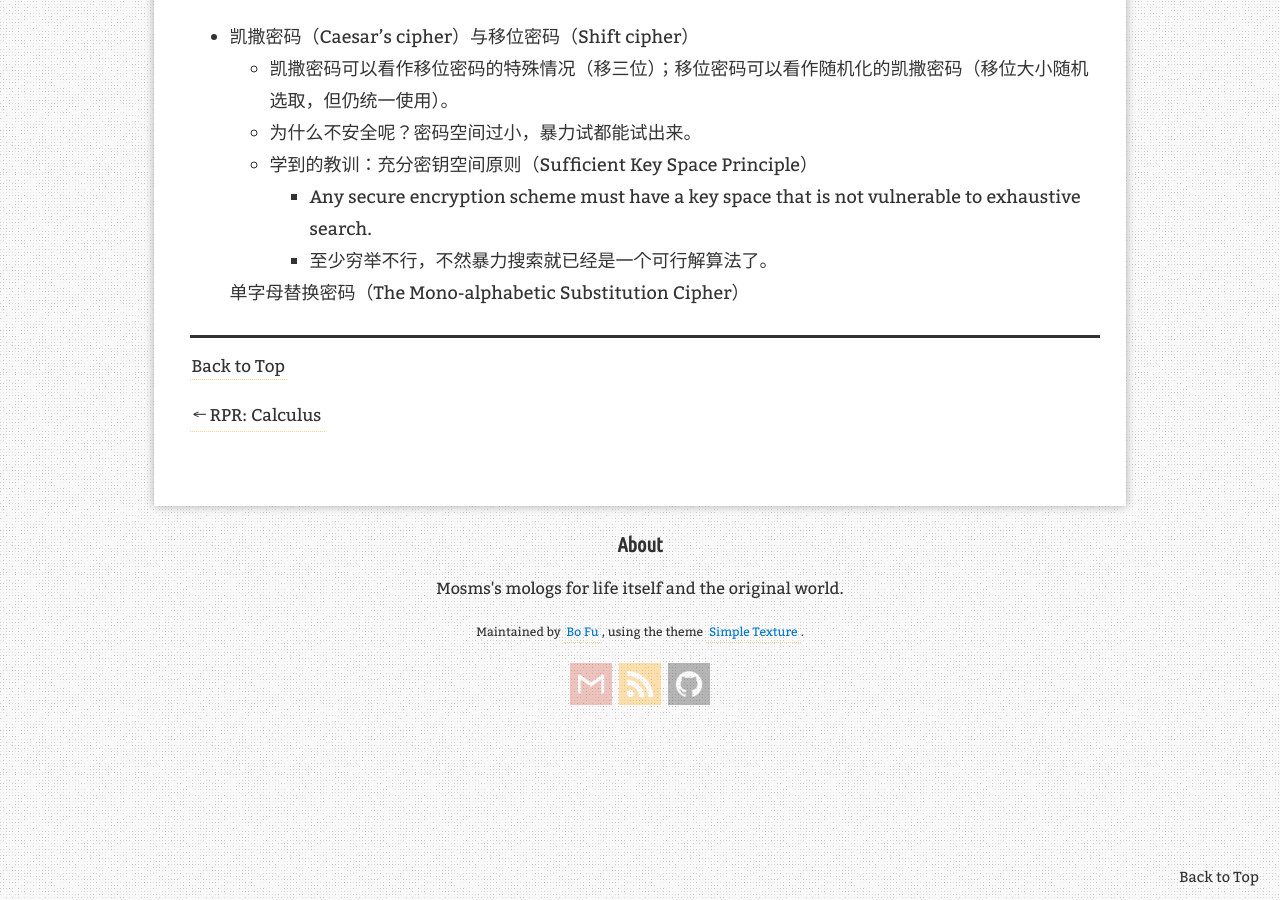
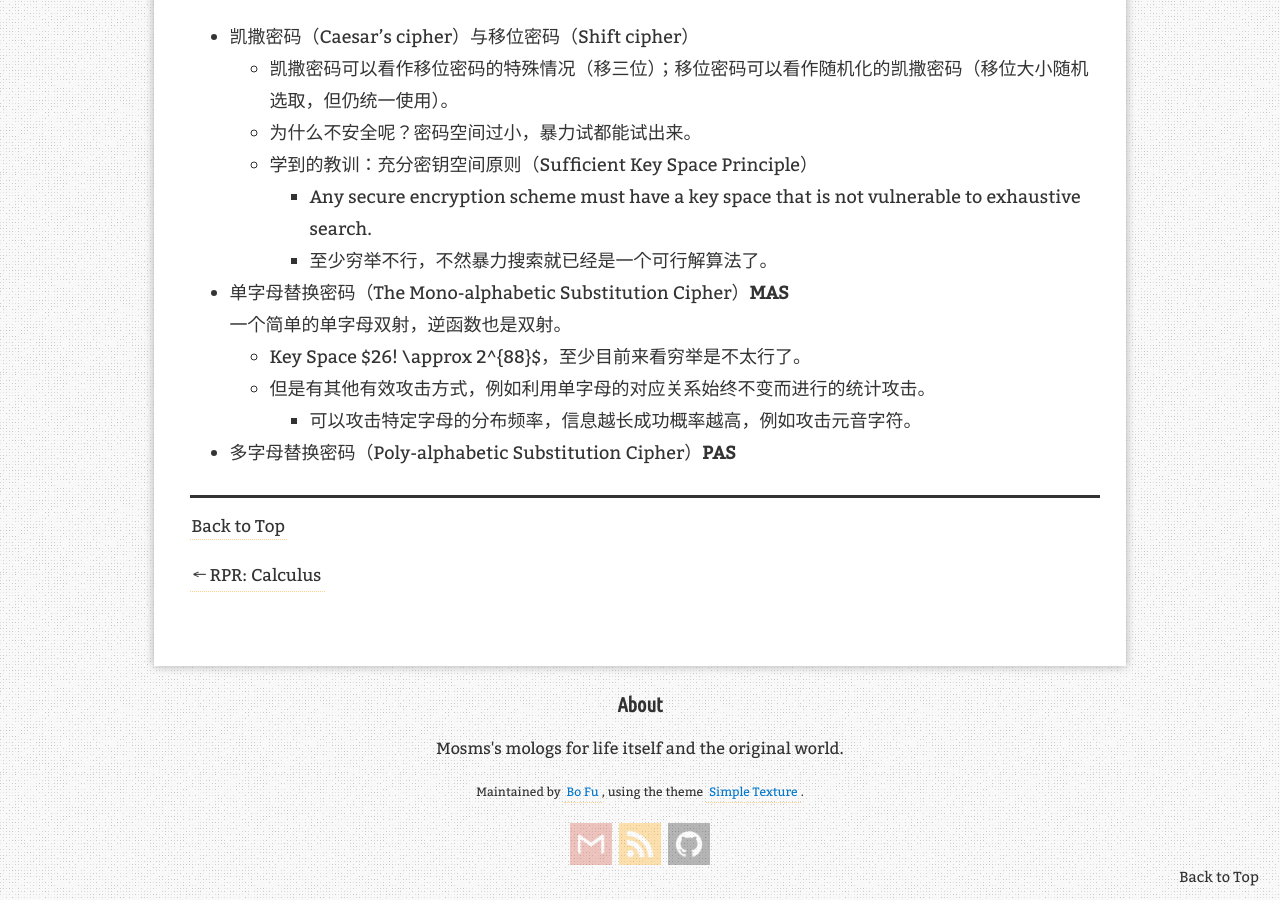
Before and after one commit to Mosms/Mologs, a Jekyll site: the page built from _posts/RPR/2024-04-09-RPR-Cryptography.md, in a window 1280 px wide and 900 px high, scrolled down 1826 px. Built offline with Jekyll 4.4.1, drawn with Linux system fonts in a browser that asks for light colours; comment, search, counter and statistics services are not loaded.

Commit message:
RPR:Crpto Mod.

```diff
--- a/_posts/RPR/2024-04-09-RPR-Cryptography.md
+++ b/_posts/RPR/2024-04-09-RPR-Cryptography.md
@@ -57,4 +57,12 @@ More advanced usages/functionalities are provided as cryptographic protocols, e.
     + Any secure encryption scheme must have a key space that is not vulnerable to exhaustive search.
     + 至少穷举不行，不然暴力搜索就已经是一个可行解算法了。
 
-  单字母替换密码（The Mono-alphabetic Substitution Cipher）
++ 单字母替换密码（The Mono-alphabetic Substitution Cipher）**MAS**
+
+  一个简单的单字母双射，逆函数也是双射。
+
+  + Key Space $26! \approx 2^{88}$，至少目前来看穷举是不太行了。
+  + 但是有其他有效攻击方式，例如利用单字母的对应关系始终不变而进行的统计攻击。
+    + 可以攻击特定字母的分布频率，信息越长成功概率越高，例如攻击元音字符。
+
++ 多字母替换密码（Poly-alphabetic Substitution Cipher）**PAS**
```
